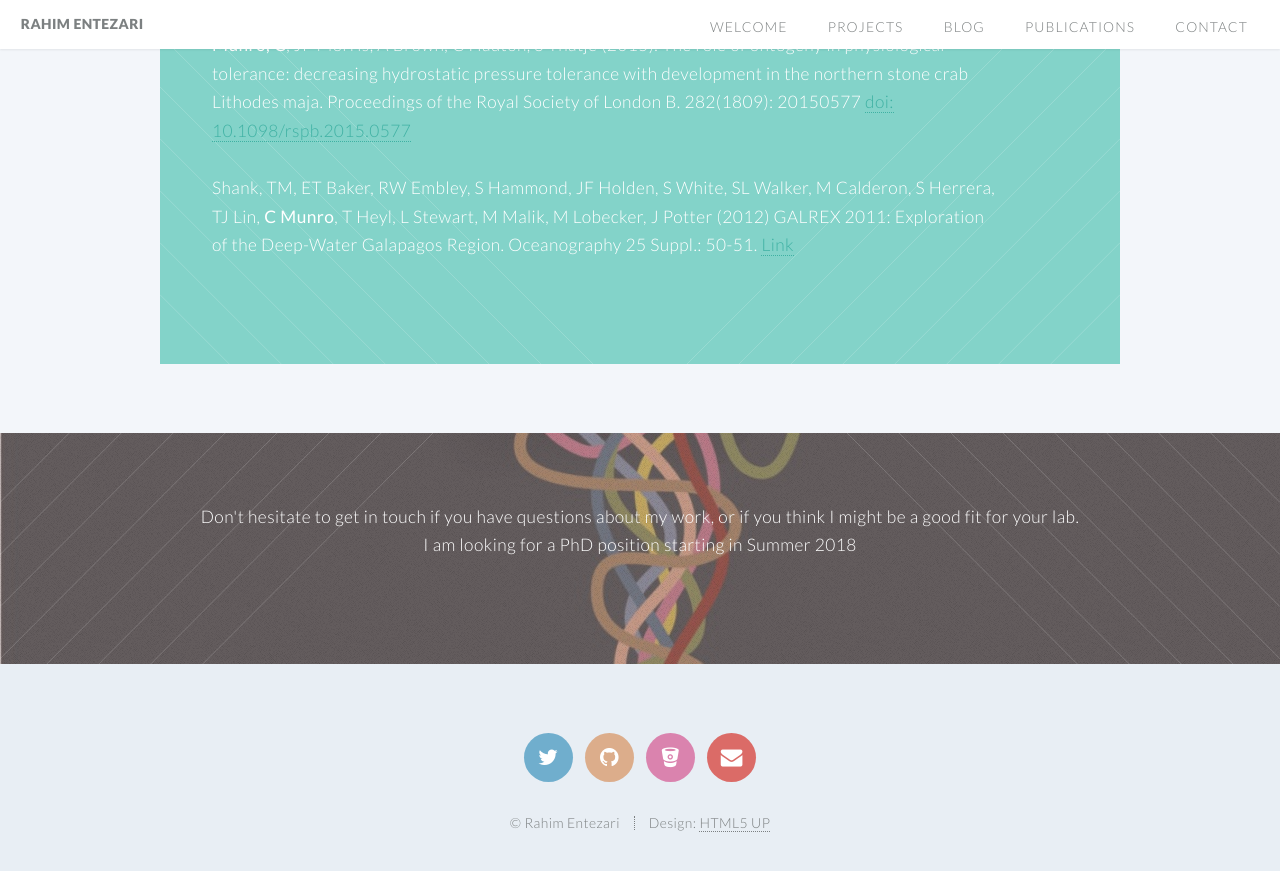
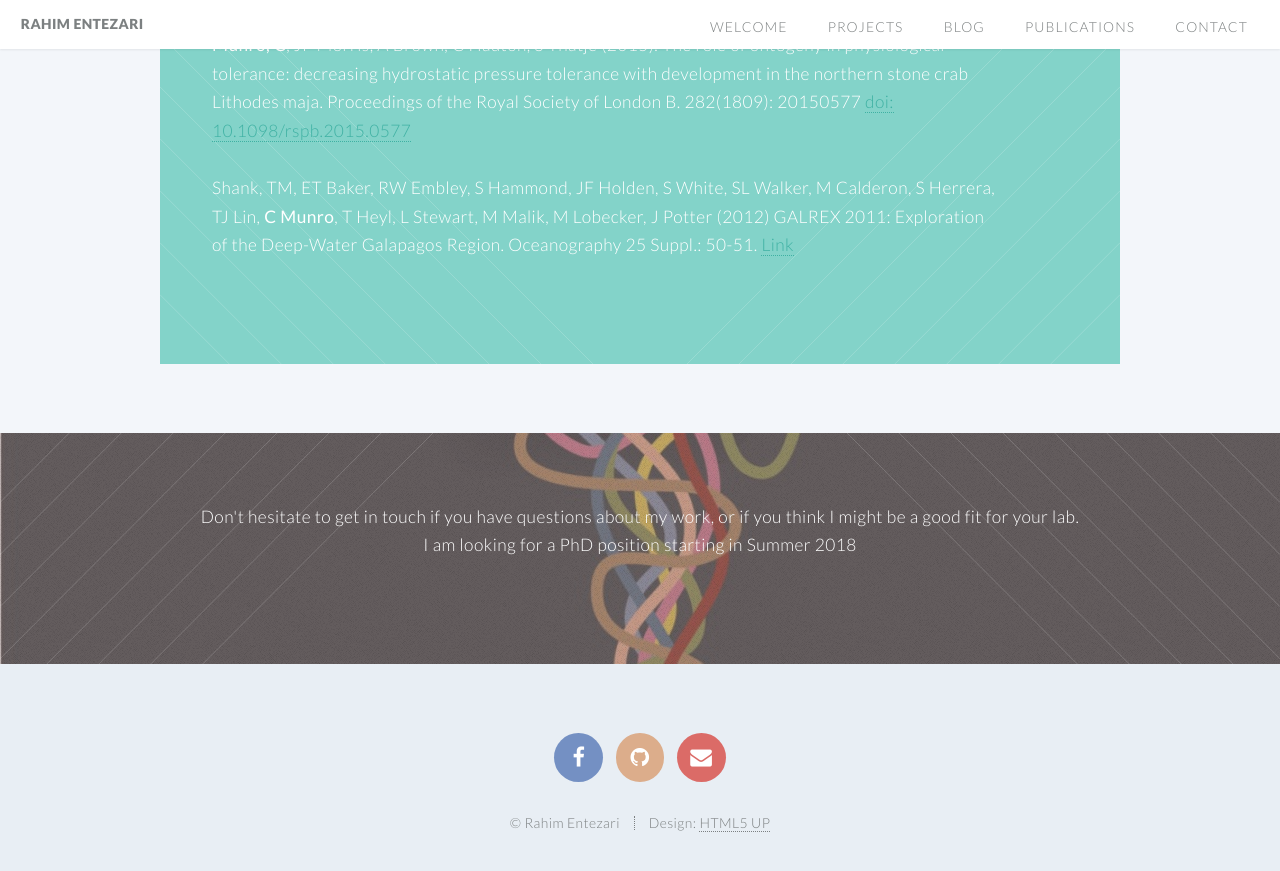
Before and after one commit to rahimentezari/rahim.github.io, a Jekyll site: the page built from index.html, in a window 1280 px wide and 900 px high, scrolled down 3549 px. Shown: the top 871 px of the window. Built offline with Jekyll 4.4.1, drawn with Linux system fonts in a browser that asks for light colours.

Commit message:
Update footer.html

```diff
--- a/_includes/footer.html
+++ b/_includes/footer.html
@@ -2,10 +2,9 @@
 <footer id="footer">
 
     <ul class="icons">
-        <li><a href="https://twitter.com/CatMunro_" class="icon circle fa-twitter"><span class="label">Twitter</span></a></li>
-        <li><a href="https://github.com/cmunro" class="icon circle fa-github"><span class="label">Github</span></a></li>
-        <li><a href="https://bitbucket.org/cmunro/" class="icon circle fa-bitbucket"><span class="label">Bitbucket</span></a></li>
-        <li><a href="mailto:catriona_munro@brown.edu" class="icon circle fa-envelope"><span class="label">Mail</span></a></li>
+        <li><a href="https://facebook.com/rahimentezari" class="icon circle fa-facebook"><span class="label">Facebook</span></a></li>
+        <li><a href="https://github.com/rahimentezari" class="icon circle fa-github"><span class="label">Github</span></a></li>
+        <li><a href="mailto:r_entezari@comp.iust.ac.ir" class="icon circle fa-envelope"><span class="label">Mail</span></a></li>
     </ul>
 
     <ul class="copyright">
```
